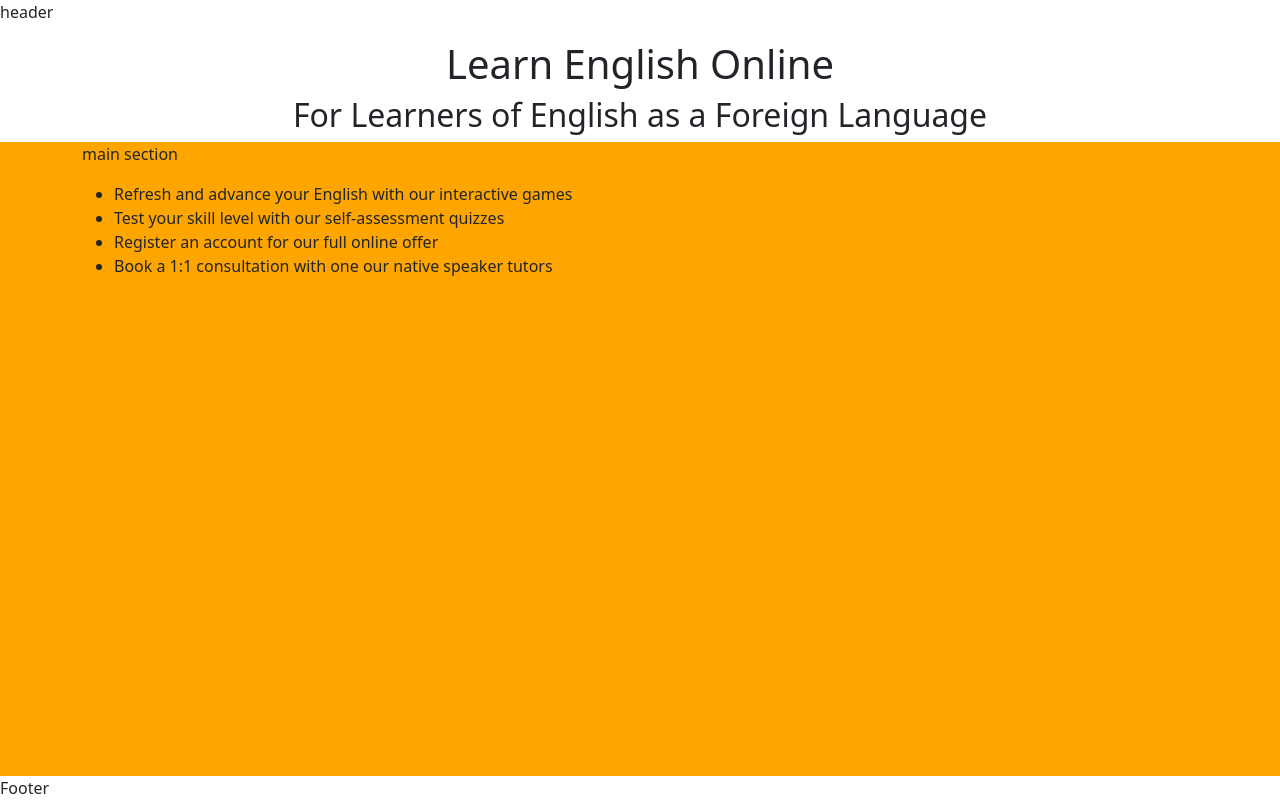
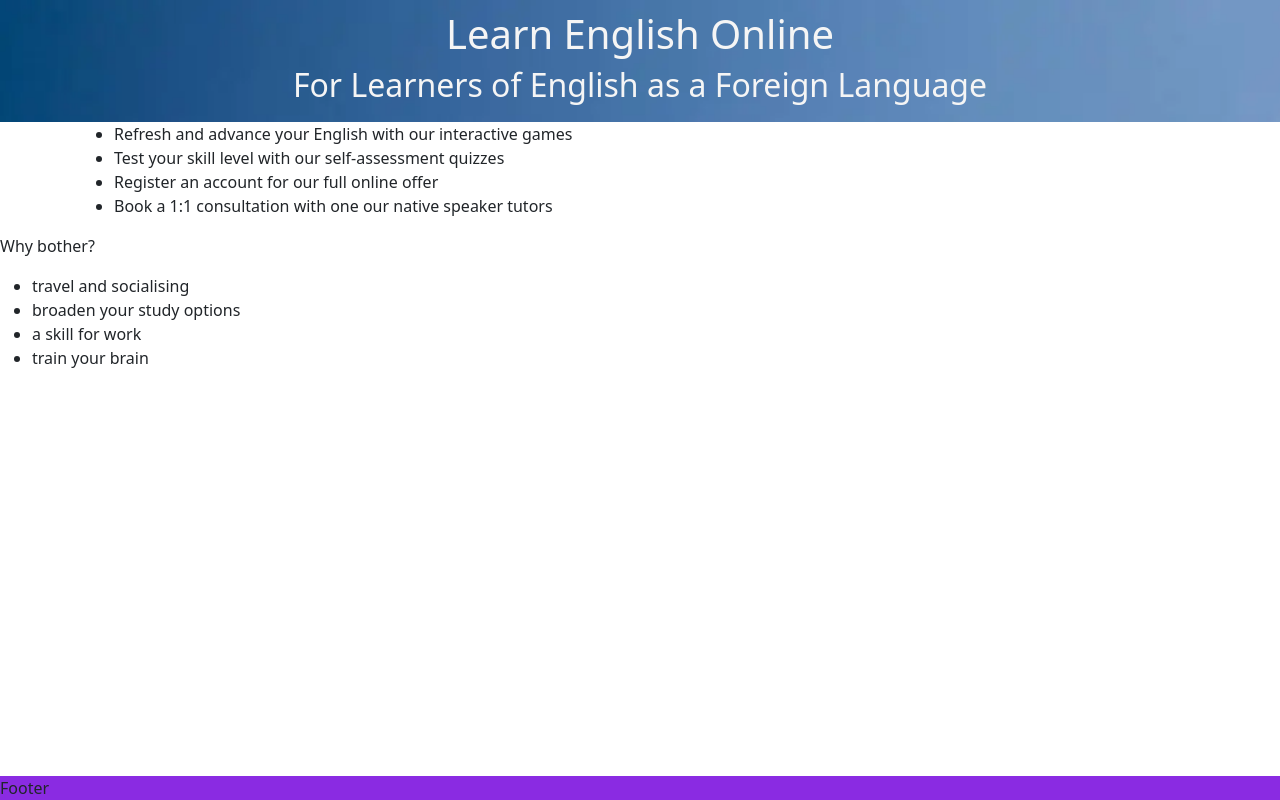
Before and after one commit to rich-p-rich/english-tutor-p4, a plain HTML site: page index.html in a window 1280 px wide. Drawn offline with nearby package versions, Linux system fonts and the light colour scheme; files whose address does not match are found by name.

Commit message:
Add header image and styles

```diff
--- a/assets/css/style.css
+++ b/assets/css/style.css
@@ -1,4 +1,4 @@
-@import url('https://fonts.googleapis.com/css2?family=Roboto:ital,wght@0,100;0,300;0,400;0,500;0,700;0,900;1,100;1,300;1,400;1,500;1,700;1,900|Raleway:ital,wght@0,100..900;1,100..900&family=Roboto:ital,wght@0,100;0,300;0,400;0,500;0,700;0,900;1,100;1,300;1,400;1,500;1,700;1,900&display=swap');
+@import url('https://fonts.googleapis.com/css2?family=Roboto:ital,wght@0,100;0,300;0,400;0,500;0,700;0,900;1,100;1,300;1,400;1,500;1,700;1,900&display=swap');
 
 /*Asterisk wildcard selector to override default browser styles */
 * {
@@ -19,6 +19,16 @@ body {
     flex-direction: column;
 }
 
+header {
+    margin: 0;
+    padding: 10px;
+    color: whitesmoke;
+    background: url("../images/header-sky.webp");
+    background-repeat: no-repeat;
+    background-size: cover;
+    min-height: 120px;
+}
+
 .header-home {
     text-align: center;
 }
@@ -33,6 +43,9 @@ body {
 }
 
 main {
-    background-color: orange;
     flex: 1 0 auto;
 }
+
+footer {
+    background-color: blueviolet;
+}
--- a/index.html
+++ b/index.html
@@ -25,17 +25,15 @@
 
 <body>
   <!--Header-->
-  <header class="header">
-    <p>header</p>
+  <header>
     <h1 class="header-home">Learn English Online</h1>
     <h2 class="header-home">For Learners of English as a Foreign Language</h2>
     <div><a href="index.html" id="hero-header"></a></div>
   </header>
 
-    <!--Main Content-->
-    <main>
+  <!--Main Content-->
+  <main>
     <article class="container">
-      <p>main section</p>
       <ul>
         <li>Refresh and advance your English with our interactive games</li>
         <li>Test your skill level with our self-assessment quizzes</li>
@@ -43,10 +41,18 @@
         <li>Book a 1:1 consultation with one our native speaker tutors</li>
       </ul>
     </article>
+    <p>Why bother?</p>
+    <ul>
+      <li>travel and socialising</li>
+      <li>broaden your study options</li>
+      <li>a skill for work</li>
+      <li>train your brain</li>
+    </ul>
+
   </main>
 
-    <!--Footer-->
-    <footer>Footer</footer>
+  <!--Footer-->
+  <footer>Footer</footer>
 
 
 </body>
```
Also changed, not shown: assets/images/header-sky.webp (added), assets/images/socialising-picnic.webp (renamed from assets/images/homepage-image.webp).
